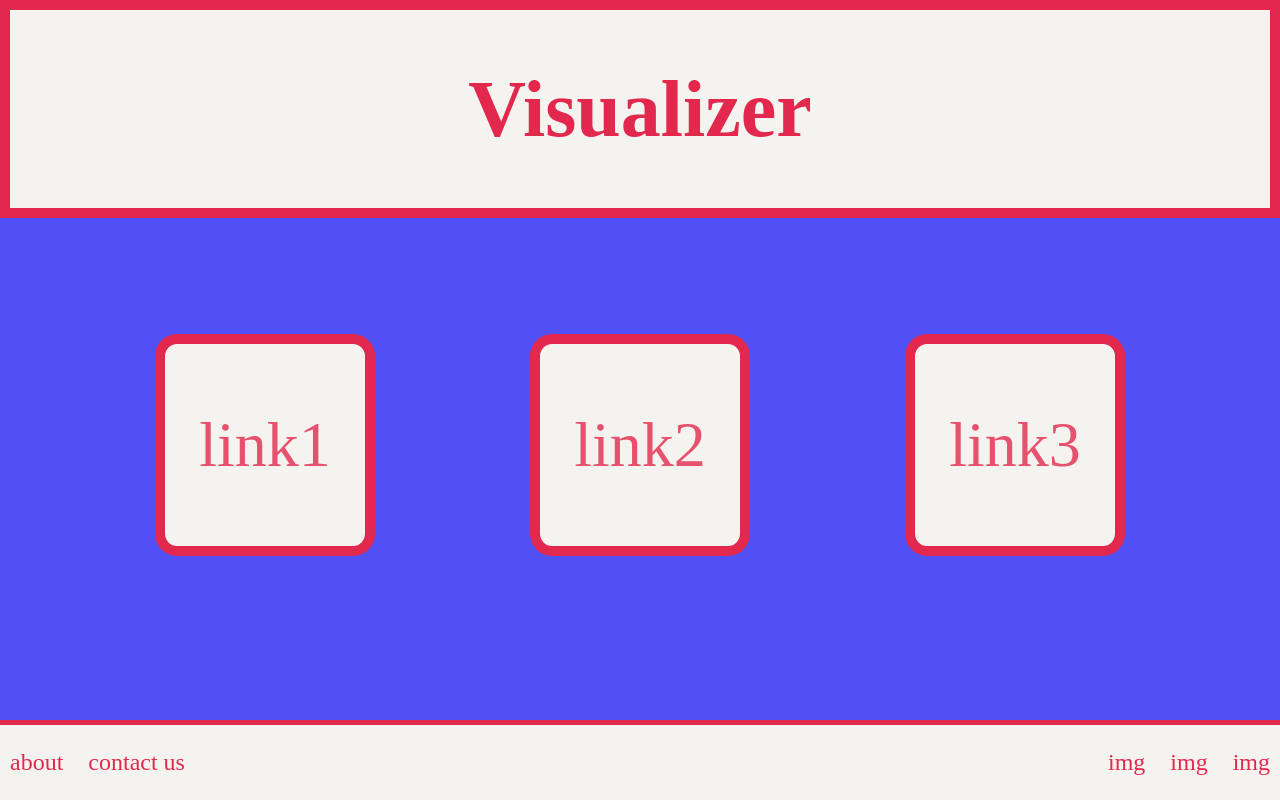
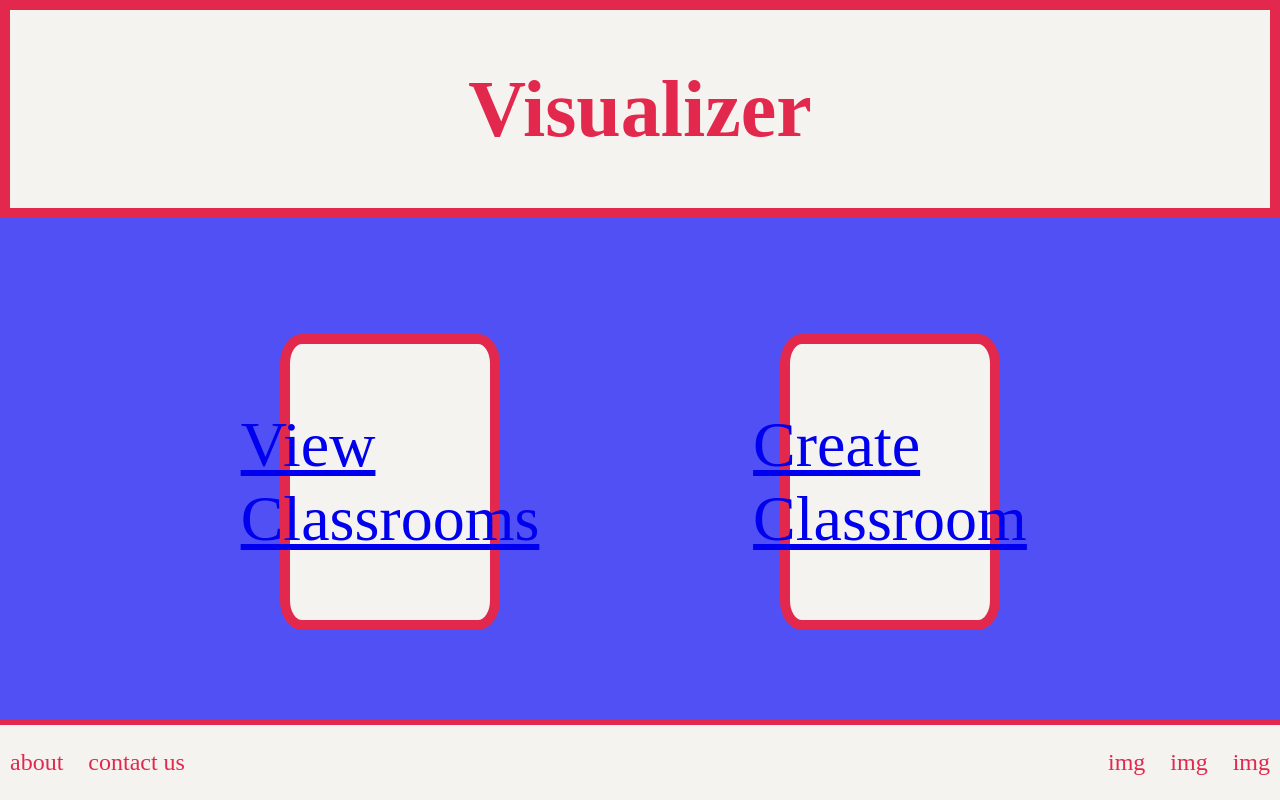
Before and after one commit to inherentspice/Student-Progress-Visualizer, a Django app: page / in a window 1280 px wide. Run offline with Django 4.2, Linux system fonts and the light colour scheme.

Commit message:
connected home to view classrooms and create classrooms

```diff
--- a/visualizer/templates/core/home.html
+++ b/visualizer/templates/core/home.html
@@ -15,13 +15,10 @@
       <div class="info">
         <div class="links">
           <div class="link">
-            <p>link1</p>
+            <p><a href="{% url 'visualizer:index' %}">View Classrooms</a></p>
           </div>
           <div class="link">
-            <p>link2</p>
-          </div>
-          <div class="link">
-            <p>link3</p>
+            <p><a href="{% url 'visualizer:classroom-registration' %}">Create Classroom</a></p>
           </div>
         </div>
       </div>
```
